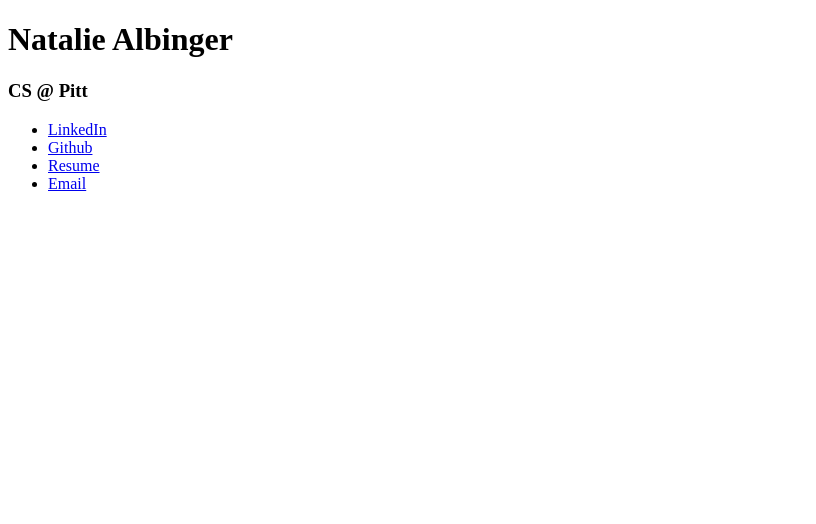
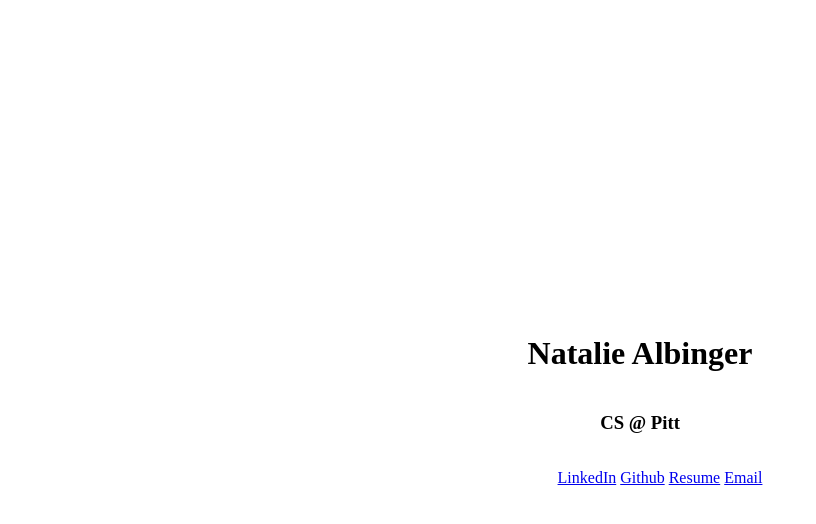
Before and after one commit to nma56/nma56.github.io, a plain HTML site: page index.html in a window 1280 px wide. Shown: the whole page, without its empty margins (0-816 px from the left). Drawn offline with Linux system fonts and the light colour scheme.

Commit message:
add styles css

```diff
--- a/index.html
+++ b/index.html
@@ -2,6 +2,7 @@
 <html>
     <head>
         <title>Natalie Albinger's Portfolio</title>
+        <link rel="stylesheet" href="styles.css">
     </head>
     <body>
         <h1>Natalie Albinger</h1>
--- /dev/null
+++ b/styles.css
@@ -0,0 +1,13 @@
+body{
+    display: flex;
+    justify-content: center;
+    align-content: center;
+    align-items: center;
+    flex-direction: column;
+
+    height: 100vh;
+
+}
+li{
+    display: inline;
+}
```
